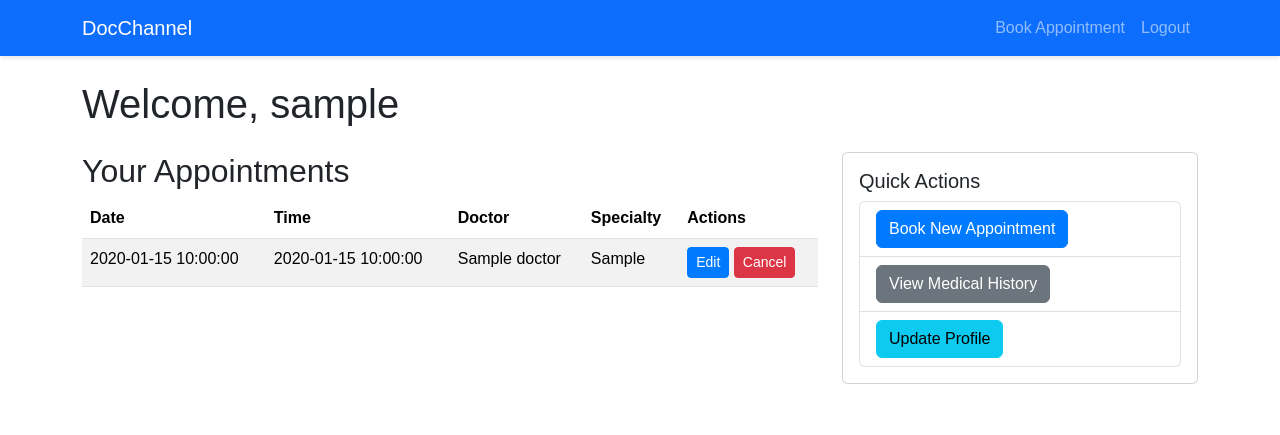
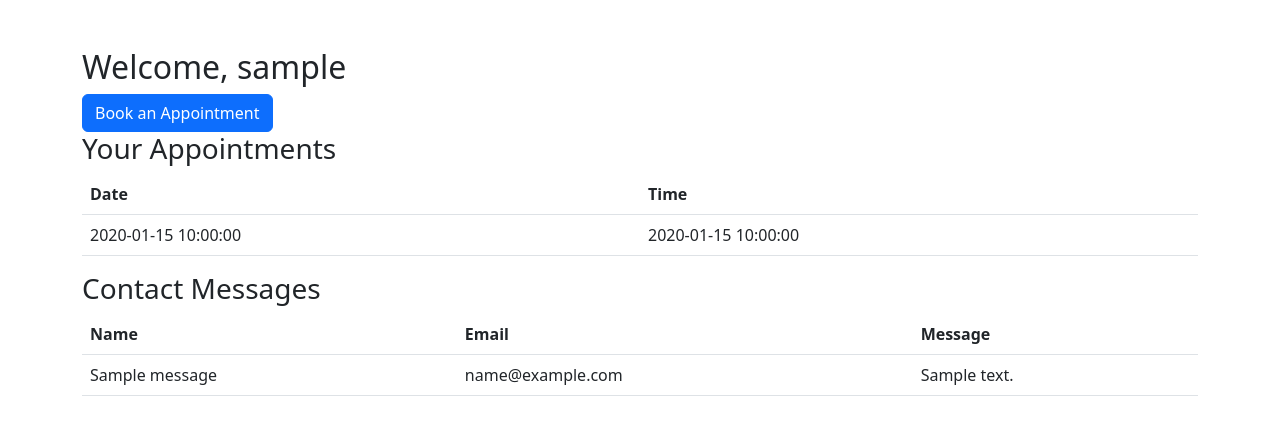
Before and after one commit to SIChathuranga/Doctor-Channeling-System, a PHP site: page /dashboard.php in a window 1280 px wide. Shown: the top 435 px of the page. Run offline with PHP 8.4, Linux system fonts and the light colour scheme; the visitor is signed in with stand-in values (Sample User, id 1); tables that the repository leaves empty or names only in its code hold one stand-in row (values such as "Sample post").

Commit message:
2024/11/09
update 2

```diff
--- a/dashboard.php
+++ b/dashboard.php
@@ -1,30 +1,18 @@
 <?php
 session_start();
-require_once 'db_connect.php';
-
-// Check if the user is logged in
 if (!isset($_SESSION['user_id'])) {
     header("Location: login.php");
     exit();
 }
 
-// Fetch user information
+require_once 'db_connect.php';
 $user_id = $_SESSION['user_id'];
-$stmt = $conn->prepare("SELECT username, role FROM users WHERE id = ?");
-$stmt->bind_param("i", $user_id);
-$stmt->execute();
-$result = $stmt->get_result();
-$user = $result->fetch_assoc();
 
-// Fetch appointments
-$stmt = $conn->prepare("SELECT a.id, a.date, a.time, d.name as doctor_name, d.specialty
-                        FROM appointments a
-                        JOIN doctors d ON a.doctor_id = d.id
-                        WHERE a.user_id = ?
-                        ORDER BY a.date, a.time");
-$stmt->bind_param("i", $user_id);
-$stmt->execute();
-$appointments = $stmt->get_result();
+$appointments_query = "SELECT * FROM appointments WHERE user_id = $user_id";
+$appointments_result = $conn->query($appointments_query);
+
+$contact_query = "SELECT * FROM contact_messages";
+$contact_result = $conn->query($contact_query);
 ?>
 
 <!DOCTYPE html>
@@ -32,87 +20,52 @@ $appointments = $stmt->get_result();
 <head>
     <meta charset="UTF-8">
     <meta name="viewport" content="width=device-width, initial-scale=1.0">
-    <title>Dashboard - Doctor Channeling System</title>
-    <link href="https://cdn.jsdelivr.net/npm/bootstrap@5.3.0-alpha1/dist/css/bootstrap.min.css" rel="stylesheet">
-    <link href="styles.css" rel="stylesheet">
+    <title>Dashboard - DocChannel</title>
+    <link href="https://cdn.jsdelivr.net/npm/bootstrap@5.3.0/dist/css/bootstrap.min.css" rel="stylesheet">
 </head>
 <body>
-    <nav class="navbar navbar-expand-lg navbar-dark bg-primary">
-        <div class="container">
-            <a class="navbar-brand" href="#">DocChannel</a>
-            <button class="navbar-toggler" type="button" data-bs-toggle="collapse" data-bs-target="#navbarNav" aria-controls="navbarNav" aria-expanded="false" aria-label="Toggle navigation">
-                <span class="navbar-toggler-icon"></span>
-            </button>
-            <div class="collapse navbar-collapse" id="navbarNav">
-                <ul class="navbar-nav ms-auto">
-                    <li class="nav-item">
-                        <a class="nav-link" href="appointment.php">Book Appointment</a>
-                    </li>
-                    <li class="nav-item">
-                        <a class="nav-link" href="logout.php">Logout</a>
-                    </li>
-                </ul>
-            </div>
-        </div>
-    </nav>
+    <div class="container mt-5">
+        <h2>Welcome, <?php echo $_SESSION['username']; ?></h2>
+        <a href="book_appointment.php" class="btn btn-primary">Book an Appointment</a>
 
-    <div class="container mt-4">
-        <h1 class="mb-4">Welcome, <?php echo htmlspecialchars($user['username']); ?></h1>
-
-        <div class="row">
-            <div class="col-md-8">
-                <h2>Your Appointments</h2>
-                <?php if ($appointments->num_rows > 0): ?>
-                    <table class="table table-striped">
+        <h3>Your Appointments</h3>
+        <table class="table">
             <thead>
                 <tr>
                     <th>Date</th>
                     <th>Time</th>
-                                <th>Doctor</th>
-                                <th>Specialty</th>
-                                <th>Actions</th>
                 </tr>
             </thead>
             <tbody>
-                            <?php while ($appointment = $appointments->fetch_assoc()): ?>
+                <?php while ($appointment = $appointments_result->fetch_assoc()): ?>
                     <tr>
-                                    <td><?php echo htmlspecialchars($appointment['date']); ?></td>
-                                    <td><?php echo htmlspecialchars($appointment['time']); ?></td>
-                                    <td><?php echo htmlspecialchars($appointment['doctor_name']); ?></td>
-                                    <td><?php echo htmlspecialchars($appointment['specialty']); ?></td>
-                                    <td>
-                                        <a href="edit_appointment.php?id=<?php echo $appointment['id']; ?>" class="btn btn-sm btn-primary">Edit</a>
-                                        <a href="cancel_appointment.php?id=<?php echo $appointment['id']; ?>" class="btn btn-sm btn-danger" onclick="return confirm('Are you sure you want to cancel this appointment?')">Cancel</a>
-                                    </td>
+                        <td><?php echo $appointment['appointment_date']; ?></td>
+                        <td><?php echo $appointment['appointment_time']; ?></td>
                     </tr>
                 <?php endwhile; ?>
             </tbody>
         </table>
-                <?php else: ?>
-                    <p>You have no upcoming appointments.</p>
-                <?php endif; ?>
+
+        <h3>Contact Messages</h3>
+        <table class="table">
+            <thead>
+                <tr>
+                    <th>Name</th>
+                    <th>Email</th>
+                    <th>Message</th>
+                </tr>
+            </thead>
+            <tbody>
+                <?php while ($message = $contact_result->fetch_assoc()): ?>
+                    <tr>
+                        <td><?php echo $message['name']; ?></td>
+                        <td><?php echo $message['email']; ?></td>
+                        <td><?php echo $message['message']; ?></td>
+                    </tr>
+                <?php endwhile; ?>
+            </tbody>
+        </table>
     </div>
-            <div class="col-md-4">
-                <div class="card">
-                    <div class="card-body">
-                        <h5 class="card-title">Quick Actions</h5>
-                        <ul class="list-group">
-                            <li class="list-group-item">
-                                <a href="appointment.php" class="btn btn-primary btn-block">Book New Appointment</a>
-                            </li>
-                            <li class="list-group-item">
-                                <a href="medical_history.php" class="btn btn-secondary btn-block">View Medical History</a>
-                            </li>
-                            <li class="list-group-item">
-                                <a href="profile.php" class="btn btn-info btn-block">Update Profile</a>
-                            </li>
-                        </ul>
-                    </div>
-                </div>
-            </div>
-        </div>
-    </div>
-
-    <script src="https://cdn.jsdelivr.net/npm/bootstrap@5.3.0-alpha1/dist/js/bootstrap.bundle.min.js"></script>
+    <script src="https://cdn.jsdelivr.net/npm/bootstrap@5.3.0/dist/js/bootstrap.bundle.min.js"></script>
 </body>
 </html>
--- a/styles.css
+++ b/styles.css
@@ -1,33 +1,52 @@
 body {
-    font-family: 'Arial', sans-serif;
+    font-family: 'Montserrat', sans-serif;
 }
 
-.hero {
-    background-image: linear-gradient(rgba(0, 0, 0, 0.5), rgba(0, 0, 0, 0.5)), url('https://source.unsplash.com/1600x900/?doctor,hospital');
-    background-size: cover;
-    background-position: center;
+.navbar-brand {
+    font-weight: 600;
+}
+
+.hero-section {
+    background: url('https://www.advancedemrsoftware.com/wp-content/uploads/slider-bg-1.jpg') no-repeat center center/cover;
+    height: 100vh;
+    display: flex;
+    align-items: center;
+    justify-content: center;
     color: white;
-    padding: 100px 0;
+    text-shadow: 0 2px 4px rgba(0, 0, 0, 0.5);
+}
+
+.hero-section h1 {
+    font-size: 3rem;
+}
+
+.hero-section p {
+    font-size: 1.2rem;
+}
+
+.btn-custom {
+    background-color: #007bff;
+    border: none;
+    padding: 12px 20px;
+    font-size: 1rem;
+    font-weight: 600;
+    transition: background-color 0.3s ease;
+}
+
+.btn-custom:hover {
+    background-color: #0056b3;
 }
 
 .card {
-    transition: transform 0.3s;
+    transition: transform 0.3s ease;
 }
 
 .card:hover {
-    transform: translateY(-5px);
+    transform: translateY(-10px);
 }
 
-.navbar {
-    box-shadow: 0 2px 4px rgba(0, 0, 0, 0.1);
+footer {
+    background-color: #343a40;
+    color: white;
+    padding: 20px 0;
 }
-
-.btn-primary {
-    background-color: #007bff;
-    border-color: #007bff;
-}
-
-.btn-primary:hover {
-    background-color: #0056b3;
-    border-color: #0056b3;
-}
```
Also changed, not shown: appointment.php (deleted, +0 -110 lines), book_appointment.php (added, +76 -0 lines), cancel_appointment.php (added, +25 -0 lines), contact_us.php (added, +58 -0 lines), index.html (+51 -32 lines), login.php (+16 -24 lines), logout.php (added, +10 -0 lines), register.php (added, +78 -0 lines), script.js (+3 -6 lines), db_connect.php (line endings or trailing spaces). Lines whose indentation alone changed are shown as unchanged.
